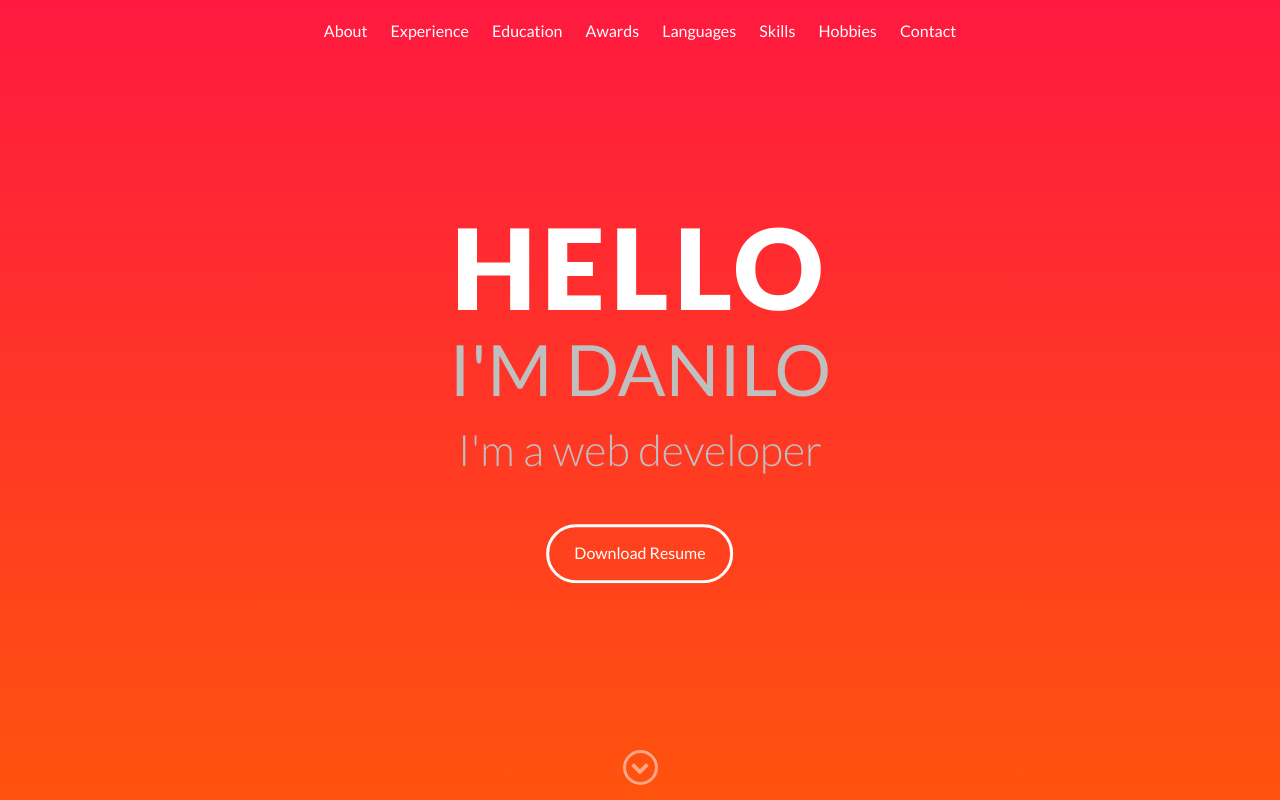
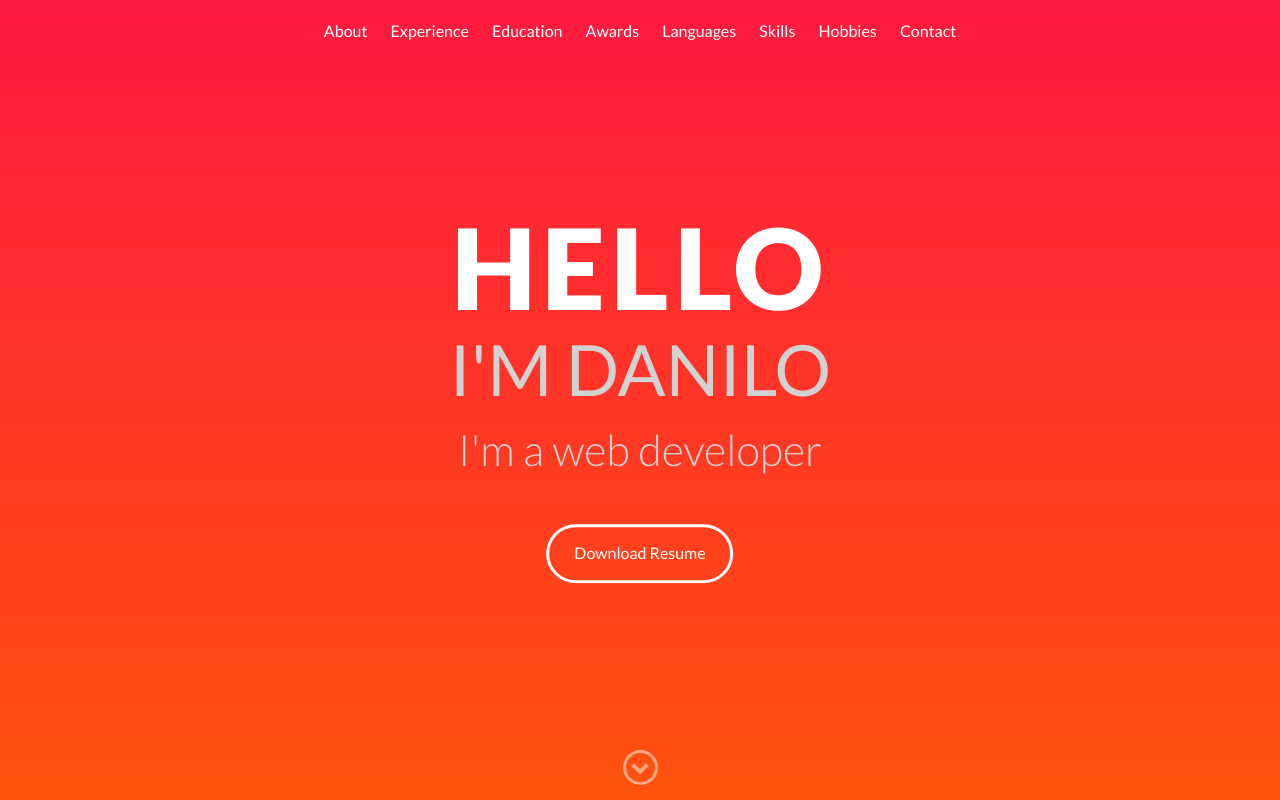
Before and after one commit to daniloaleixo/daniloaleixo.github.io, a website: page index.html in a window 1280 px wide. Shown: the top 800 px of the page. Drawn offline with nearby package versions, Linux system fonts and the light colour scheme.

Commit message:
O header i'm danilo agora esta cinza mais claro

```diff
--- a/scss/styles.scss
+++ b/scss/styles.scss
@@ -46,6 +46,7 @@ $border: #dcd9d9;
 /* Define text colors */
 $heading: rgba(55,55,55,1);
 $text: #74808a;
+$heading_grey: #d2d2d2;
 
 /* Palette colors */
 $yellow_gradient: #FF530D;
@@ -409,14 +410,14 @@ footer {
     }
 
     h2 {
-        color: darken(#fff, 25%);
+        color: $heading_grey;
         font-weight: 500;
         text-transform: uppercase;
         font-size: 4.42em;
     }
 
     h3 {
-        color: darken(#fff, 25%);
+        color: $heading_grey;
         font-weight: 300;
         font-size: 2.7em;
         margin-bottom: 1em;
```
Also changed, not shown: css/styles.css.
